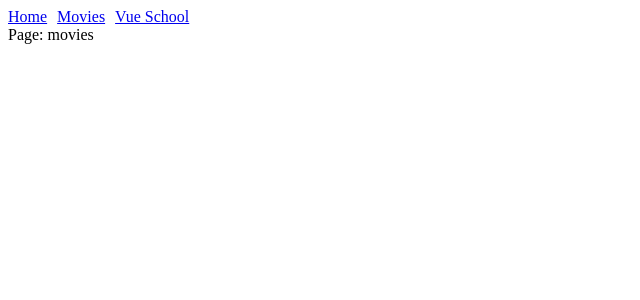
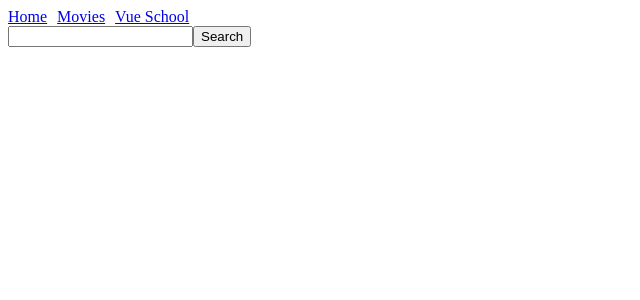
Before and after one commit to leonbohdan/nuxt-3-fundamentals, a Nuxt app: page /movies in a window 1280 px wide. Shown: the top 300 px of the page, without its empty margins (0-640 px from the left). Built offline with nearby package versions, Linux system fonts and the light colour scheme.

Commit message:
Working with Async Data in Nuxt

```diff
--- /dev/null
+++ b/components/movie/search.vue
@@ -0,0 +1,31 @@
+<script setup>
+const url = ref('http://www.omdbapi.com/?i=tt3896198&apikey=d905f6c1');
+const query = ref('');
+const movies = ref([]);
+
+const search = async () => {
+  const { Search } = await $fetch(`${url.value}&s=${query.value}`);
+
+  movies.value = Search;
+}
+</script>
+
+<template>
+  <form @submit.prevent="search">
+    <input type="text" v-model="query">
+
+    <button>
+      Search
+    </button>
+  </form>
+
+  <ul style="display: flex; flex-wrap: wrap; gap: 10px; list-style: none;">
+    <li v-for="movie in movies" :key="movies.imdbID">
+      <NuxtLink :to="{ name: 'movies-id', params: { id: movie.imdbID }}">
+        <img :src="movie.Poster" :alt="movie.title">
+      </NuxtLink>
+    </li>
+  </ul>
+</template>
+
+<style scoped></style>
--- a/pages/movies/index.vue
+++ b/pages/movies/index.vue
@@ -1,9 +1,3 @@
-<script lang="ts" setup></script>
-
 <template>
-  <div>
-    Page: movies
-  </div>
+  <MovieSearch/>
 </template>
-
-<style scoped></style>
```
